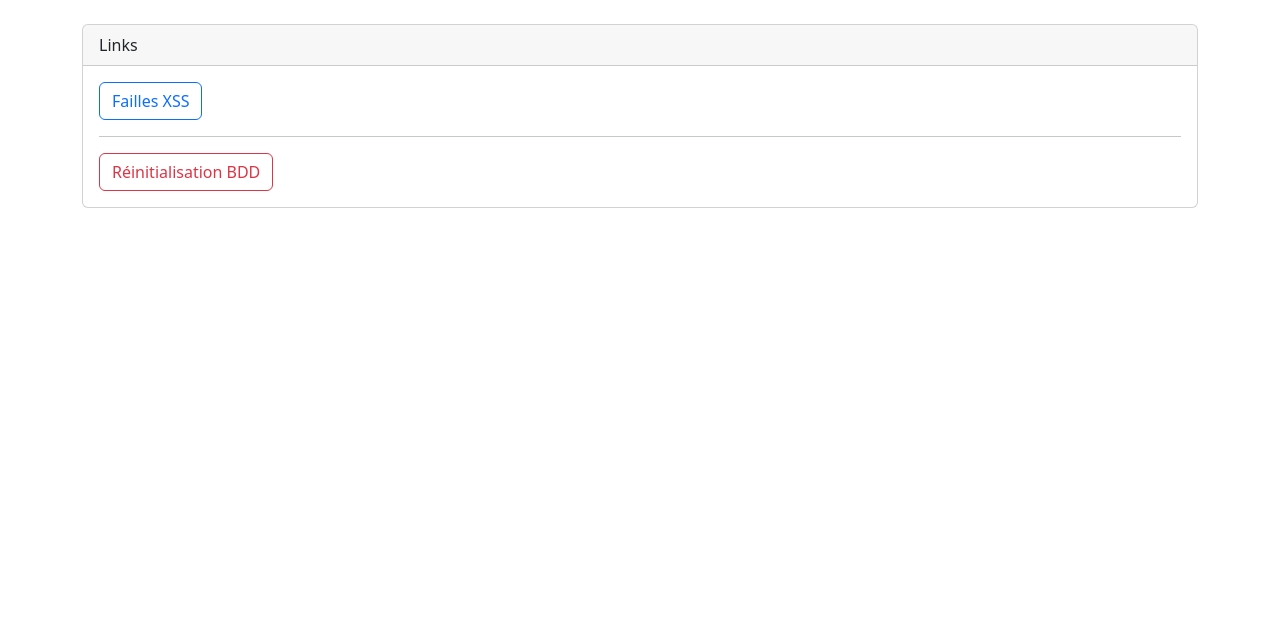
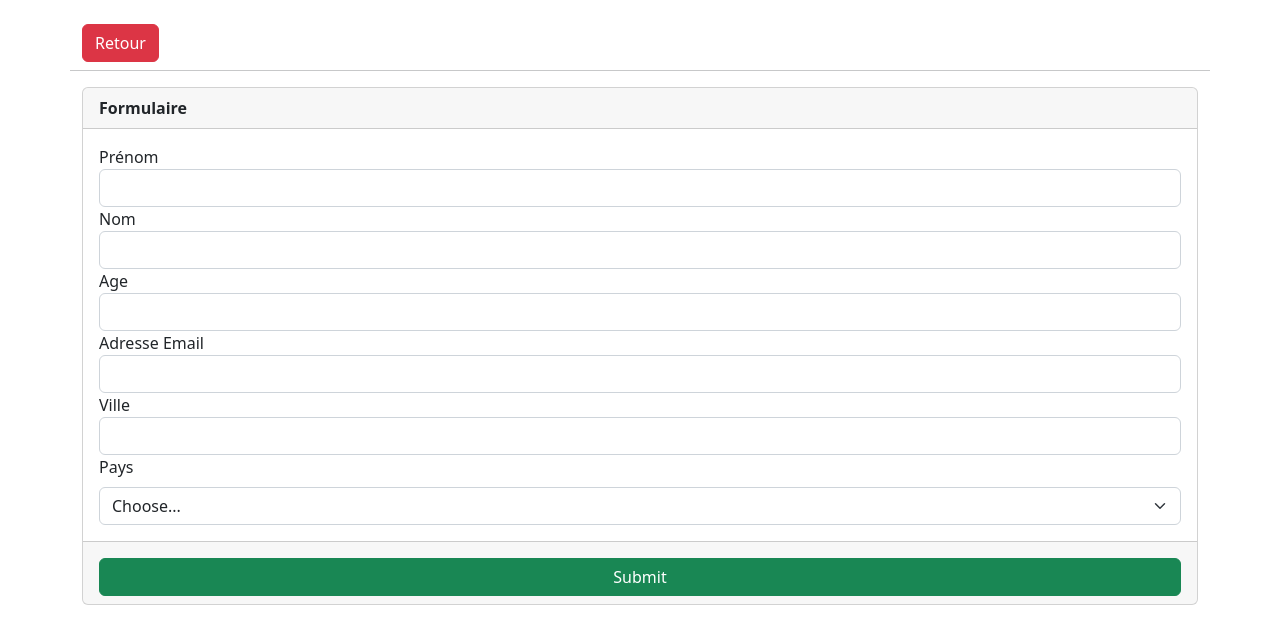
Before and after one commit to Elyahouri/bts-sio2-xss, a PHP site: page /secure-form/index.php in a window 1280 px wide. Shown: the top 644 px of the page. Run offline with PHP 8.4, Linux system fonts and the light colour scheme.

Commit message:
Add quick readme & open secure-form

```diff
--- a/app/public/index.php
+++ b/app/public/index.php
@@ -2,7 +2,7 @@
 <html lang="fr">
 <head>
     <meta charset="UTF-8">
-    <title>BTS SIO 2 - Sécurisation de formulaires et failles XSS - Index</title>
+    <title>BTS SIO 2 - Sécurisation de formulaires - Index</title>
     <link href="https://cdn.jsdelivr.net/npm/bootstrap@5.2.1/dist/css/bootstrap.min.css" rel="stylesheet" integrity="sha384-iYQeCzEYFbKjA/T2uDLTpkwGzCiq6soy8tYaI1GyVh/UjpbCx/TYkiZhlZB6+fzT" crossorigin="anonymous">
 </head>
 <body>
@@ -14,6 +14,7 @@
                 <div class="card-body">
                     <div class="btn-group">
                         <a class="btn btn-outline-primary" href="/xss/index.php" aria-current="page">Failles XSS</a>
+                        <a class="btn btn-outline-primary" href="/secure-form/index.php" aria-current="page">Sécurisation de formulaire</a>
                     </div>
                     <hr/>
                     <a class="btn btn-outline-danger" href="reset.php" aria-current="page">Réinitialisation BDD</a>
--- /dev/null
+++ b/app/public/secure-form/index.php
@@ -0,0 +1,63 @@
+<!doctype html>
+<html lang="fr">
+<head>
+    <meta charset="UTF-8">
+    <title>BTS SIO 2 - Failles XSS - Formulaire</title>
+    <link href="https://cdn.jsdelivr.net/npm/bootstrap@5.2.1/dist/css/bootstrap.min.css" rel="stylesheet"
+          integrity="sha384-iYQeCzEYFbKjA/T2uDLTpkwGzCiq6soy8tYaI1GyVh/UjpbCx/TYkiZhlZB6+fzT" crossorigin="anonymous">
+</head>
+<body>
+<div class="container">
+    <div class="row py-4">
+        <div class="col mb-2">
+            <a class="btn btn-danger" href="../index.php"> Retour </a>
+        </div>
+        <hr/>
+        <div class="col">
+            <div class="card">
+                <div class="card-header"><b>Formulaire</b></div>
+                <form action="action.php" method="post" autocomplete="off">
+                    <div class="card-body">
+                        <div class="form-group">
+                            <label for="name">Prénom</label>
+                            <input id="name" type="text" name="name" class="form-control">
+                        </div>
+                        <div class="form-group">
+                            <label for="name">Nom</label>
+                            <input id="name" type="text" name="name" class="form-control">
+                        </div>
+                        <div class="form-group">
+                            <label for="age">Age</label>
+                            <input id="age" type="text" name="age" class="form-control">
+                        </div>
+                        <div class="form-group">
+                            <label for="name">Adresse Email</label>
+                            <input id="name" type="text" name="name" class="form-control">
+                        </div>
+                        <div class="form-group">
+                            <label for="name">Ville</label>
+                            <input id="name" type="text" name="name" class="form-control">
+                        </div>
+                        <div class="form-group">
+                            <label for="pays" class="form-label">Pays</label>
+                            <select class="form-select" id="pays">
+                                <option selected disabled value="">Choose...</option>
+                                <option>...</option>
+                            </select>
+                        </div>
+                    </div>
+                    <div class="card-footer">
+                        <div class="d-grid gap-2">
+                            <input class="btn btn-success mt-2" type="submit" name="submit">
+                        </div>
+                    </div>
+                </form>
+            </div>
+        </div>
+    </div>
+</div>
+<script src="https://cdn.jsdelivr.net/npm/bootstrap@5.2.1/dist/js/bootstrap.bundle.min.js"
+        integrity="sha384-u1OknCvxWvY5kfmNBILK2hRnQC3Pr17a+RTT6rIHI7NnikvbZlHgTPOOmMi466C8"
+        crossorigin="anonymous"></script>
+</body>
+</html>
```
Also changed, not shown: app/public/secure-form/action.php (added, +13 -0 lines), readme.md (added), 1 other file.
